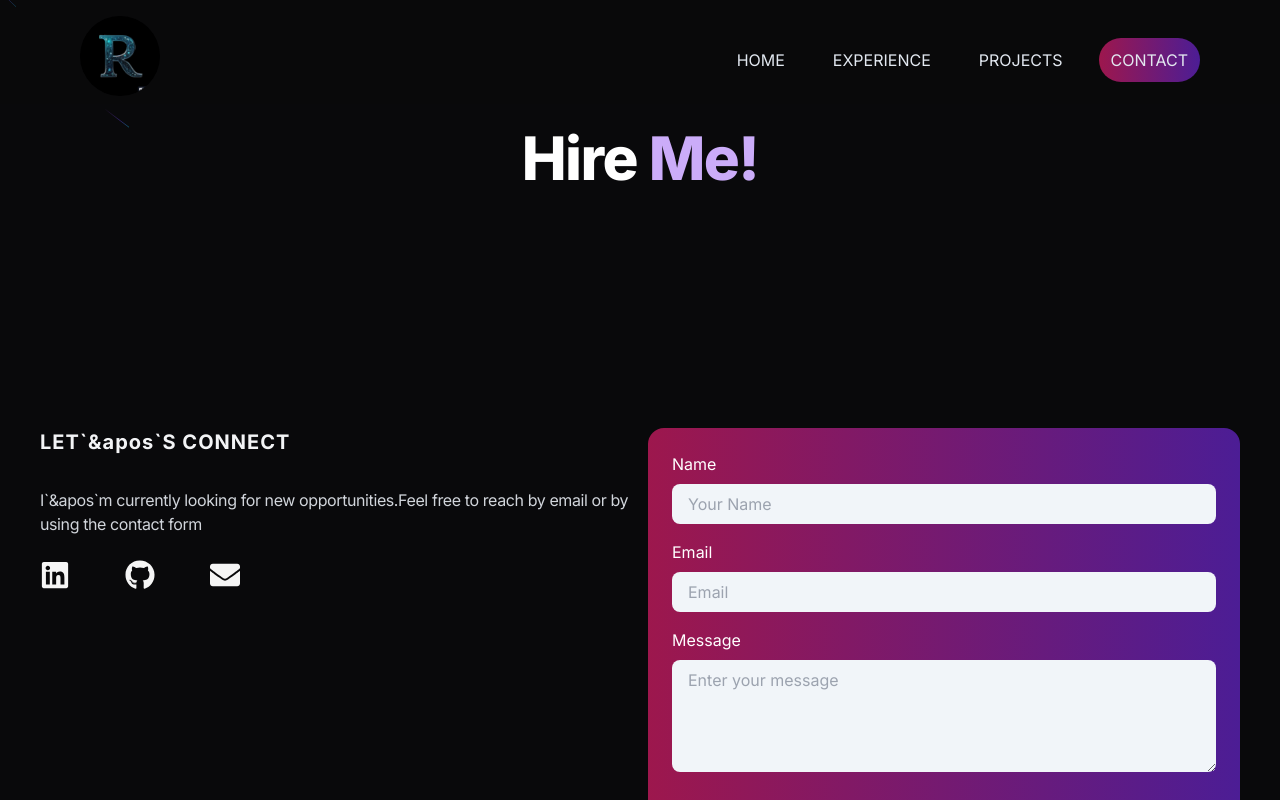
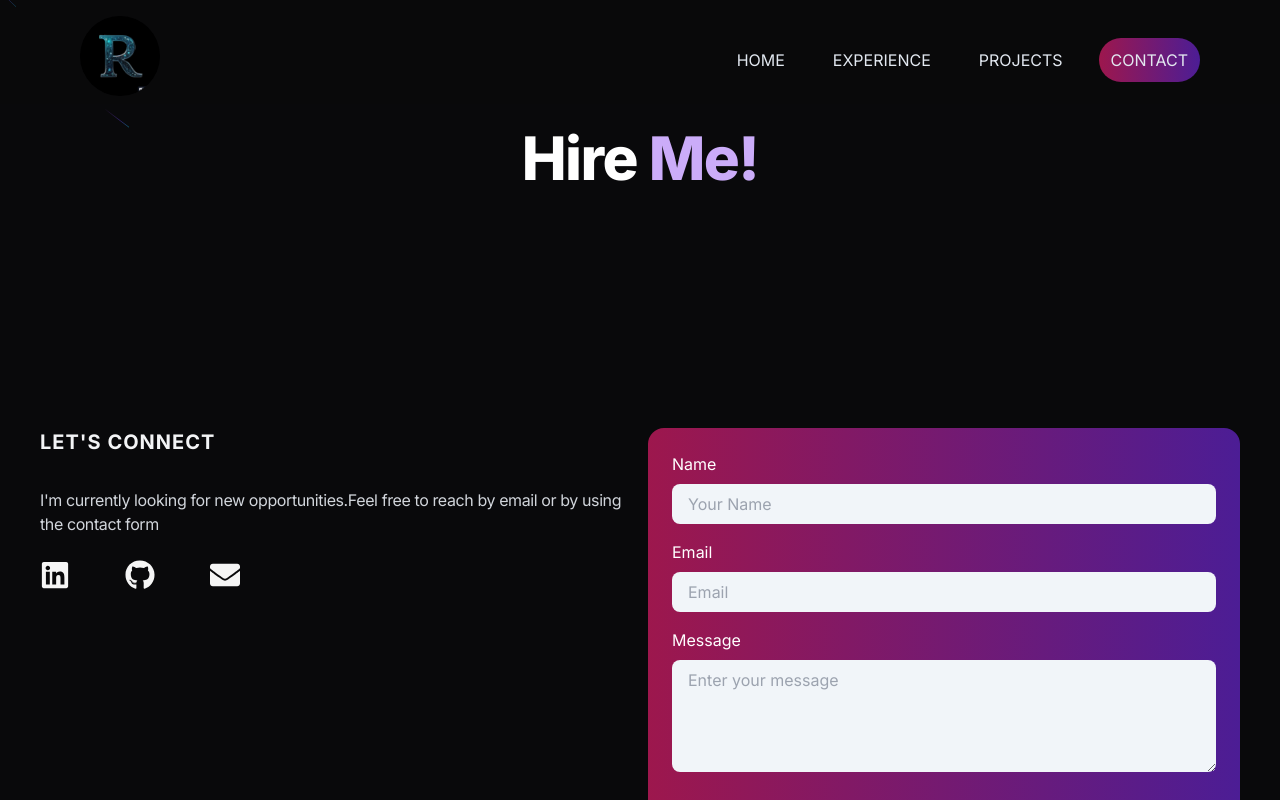
Before and after one commit to Rusu91-webdeveloper/Portfolio, a Next.js app: page /contact in a window 1280 px wide. Shown: the top 800 px of the page. Built offline with nearby package versions, Linux system fonts and the light colour scheme.

Commit message:
change in contact component

```diff
--- a/components/Contact.tsx
+++ b/components/Contact.tsx
@@ -26,10 +26,10 @@ const Contact = () => {
       <div className="flex flex-col md:grid md:grid-cols-2 md:gap-4 gap-8 mt-16 lg:mt-60">
         <div>
           <h3 className="font-bold mb-8 text-gray-100 tracking-wider text-xl">
-            LET`&apos`S CONNECT
+            LET&apos;S CONNECT
           </h3>
           <p className="text-gray-300 tracking-tight">
-            I`&apos`m currently looking for new opportunities.Feel free to reach
+            I&apos;m currently looking for new opportunities.Feel free to reach
             by email or by using the contact form
           </p>
           <div
```
